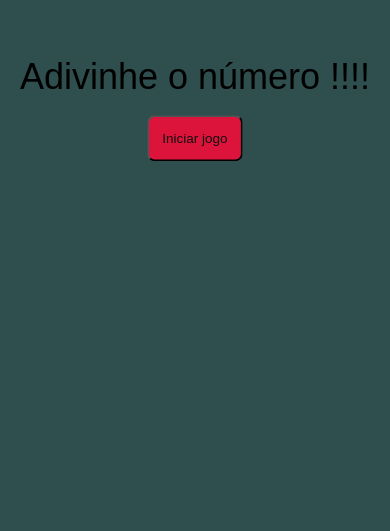
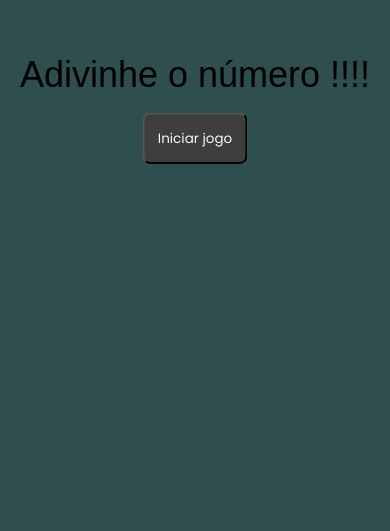
Before and after one commit to AdeilsonDias/Adivinhe-o-numero, a plain HTML site: page index.html in a window 390 px wide. Shown: the part 313-844 px from the top of the page. Drawn offline with Linux system fonts and the light colour scheme; a web font is replaced by a local one.

Commit message:
alteração nos botoes e no layout mobile

```diff
--- a/style.css
+++ b/style.css
@@ -8,6 +8,7 @@
     font-family: "Rampart One", sans-serif;
     font-weight: 400;
     font-style: normal;
+    overflow-y: hidden;
 }
 body{
     background-color: darkslategray;
@@ -34,15 +35,17 @@ body{
 button {
     padding: 15px;
     border-radius: 8px;
-    background-color: crimson;
+    background-color: rgb(63, 61, 61);
     cursor: pointer;
     outline: none;
-    color: rgb(17, 15, 15);
+    color: rgb(250, 248, 248);
     font-size: 15px;
     transition: 0.3s ease-in-out;
+    font-family: "Poppins", sans-serif;
 }
 button:hover{
-    background-color: rgb(255, 0, 55);
+    background-color: rgb(126, 120, 121);
+
 }
 
 /* CSS CONTAINER GAME */
```
